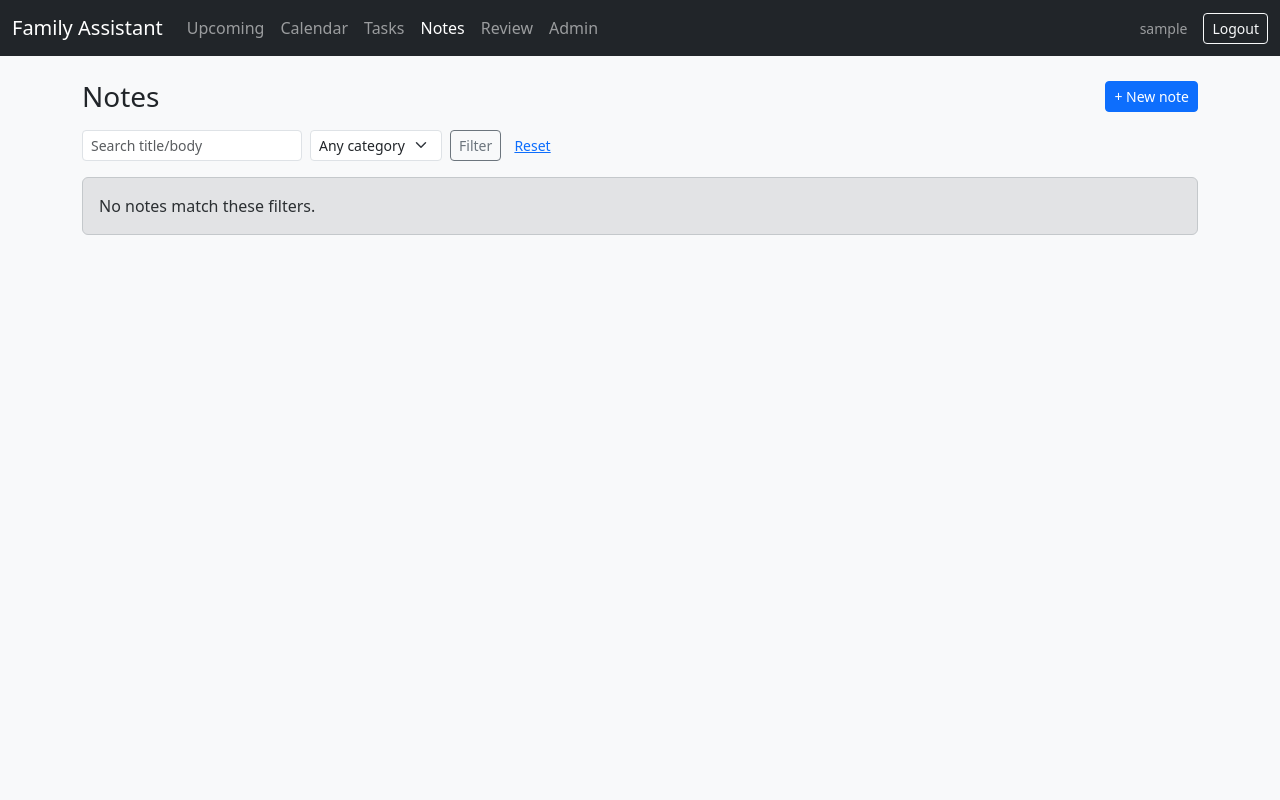
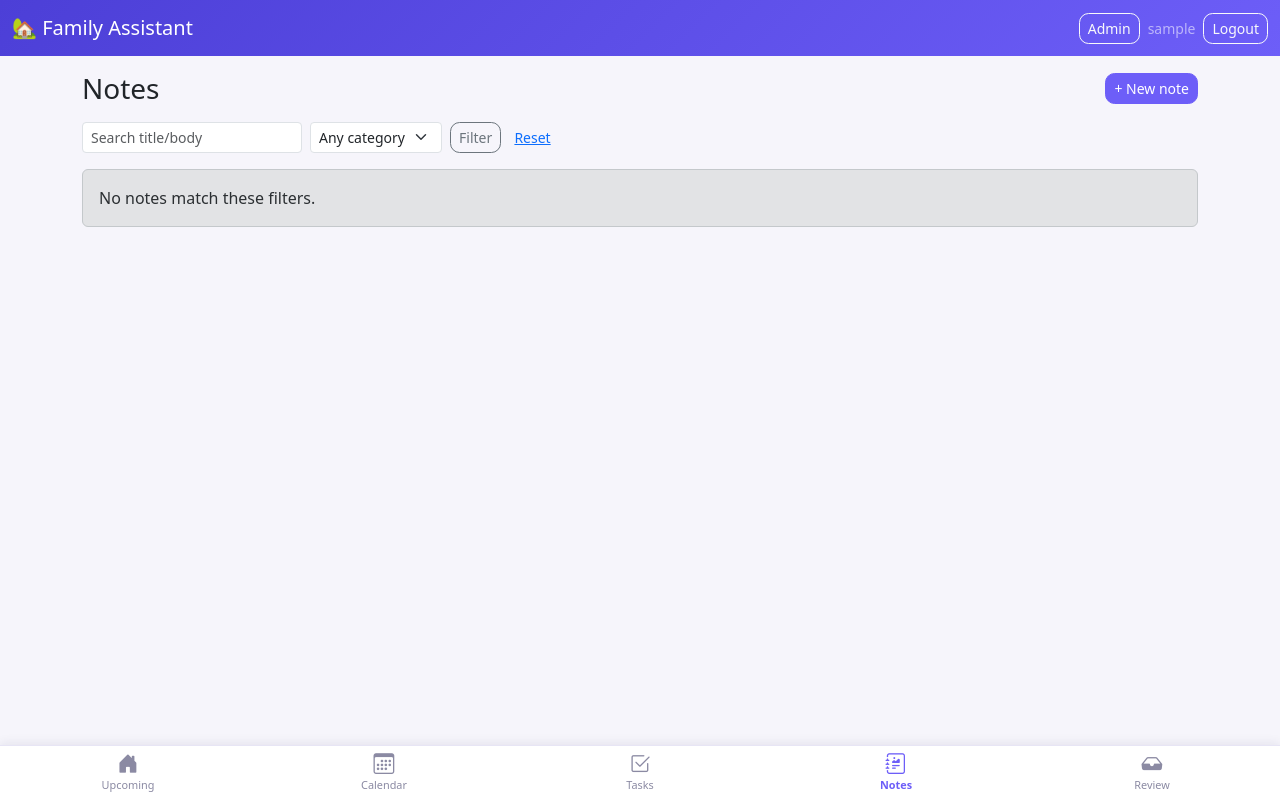
Before and after one commit to realikechukwu/lifeos, a Django app: page /notes/ in a window 1280 px wide. Run offline with Django 5.2, Linux system fonts and the light colour scheme; the visitor is signed in with stand-in values (Sample User, id 1); data that the repository does not hold is empty.

Commit message:
Redesign nav: fixed bottom tab bar, simplified top bar, warmer palette
Moves Upcoming/Calendar/Tasks/Notes/Review into a fixed bottom tab bar
with Bootstrap Icons and active-state highlighting (pending-review badge
included), leaving the top bar to just branding/admin-link/logout. Adds a
soft indigo accent color, rounded cards/buttons, and subtle shadows via
static/css/app.css — still plain CSS/Bootstrap, no new framework or build
step. Verified: all 90 tests still pass, all five main pages render with
both nav elements present.

Co-Authored-By: Claude Sonnet 5 <noreply@anthropic.com>

```diff
--- a/static/css/app.css
+++ b/static/css/app.css
@@ -1,40 +1,162 @@
-/* Small, deliberately minimal overrides on top of Bootstrap. */
+/* Small, deliberately lightweight design pass on top of Bootstrap — no
+   build step, no design-system framework, just a warmer palette, rounder
+   cards, and a fixed bottom tab bar for navigation. */
+
+:root {
+  --accent: #6d5ef8;
+  --accent-dark: #4c3fd7;
+  --accent-light: #eef0ff;
+}
 
 body {
-  background-color: #f8f9fa;
+  background-color: #f6f5fb;
 }
 
+body.has-bottom-nav {
+  padding-bottom: 5rem; /* keep content clear of the fixed bottom nav */
+}
+
+/* --- Top bar --------------------------------------------------------- */
+
+.topbar {
+  background: linear-gradient(135deg, var(--accent-dark), var(--accent)) !important;
+}
+
+/* --- Cards / general polish ------------------------------------------ */
+
 .card {
-  margin-bottom: 1rem;
+  border: none;
+  border-radius: 0.9rem;
+  box-shadow: 0 1px 6px rgba(31, 23, 82, 0.08);
 }
+
+.btn {
+  border-radius: 0.6rem;
+}
+
+.btn-primary {
+  background-color: var(--accent);
+  border-color: var(--accent);
+}
+
+.btn-primary:hover,
+.btn-primary:focus {
+  background-color: var(--accent-dark);
+  border-color: var(--accent-dark);
+}
+
+.btn-outline-primary {
+  color: var(--accent);
+  border-color: var(--accent);
+}
+
+.btn-outline-primary:hover {
+  background-color: var(--accent);
+  border-color: var(--accent);
+}
+
+.table {
+  background: #fff;
+  border-radius: 0.75rem;
+  overflow: hidden;
+}
+
+/* --- Upcoming feed ------------------------------------------------- */
 
 .feed-item {
   border-left: 4px solid #6c757d;
-  padding: 0.5rem 0.75rem;
-  margin-bottom: 0.5rem;
+  padding: 0.6rem 0.85rem;
+  margin-bottom: 0.6rem;
   background: #fff;
-  border-radius: 0.25rem;
+  border-radius: 0.75rem;
+  box-shadow: 0 1px 4px rgba(31, 23, 82, 0.06);
 }
 
 .feed-item.kind-calendar_event { border-left-color: #2563eb; }
 .feed-item.kind-task_due { border-left-color: #f59e0b; }
 .feed-item.kind-task_overdue { border-left-color: #dc2626; }
 .feed-item.kind-reminder { border-left-color: #16a34a; }
-.feed-item.kind-review { border-left-color: #9333ea; }
+.feed-item.kind-review { border-left-color: var(--accent); }
 
 .feed-item .kind-label {
-  font-size: 0.75rem;
+  font-size: 0.72rem;
   text-transform: uppercase;
-  letter-spacing: 0.03em;
+  letter-spacing: 0.04em;
   color: #6c757d;
+  font-weight: 600;
 }
 
 #fullcalendar-root {
   background: #fff;
   padding: 1rem;
-  border-radius: 0.25rem;
+  border-radius: 0.9rem;
+  box-shadow: 0 1px 6px rgba(31, 23, 82, 0.08);
 }
 
 .highlight-row {
   outline: 2px solid #f59e0b;
 }
+
+/* --- Bottom navigation ------------------------------------------------- */
+
+.bottom-nav {
+  position: fixed;
+  bottom: 0;
+  left: 0;
+  right: 0;
+  z-index: 1030;
+  display: flex;
+  background: #fff;
+  border-top: 1px solid #e7e5f5;
+  box-shadow: 0 -2px 10px rgba(31, 23, 82, 0.08);
+  padding-bottom: env(safe-area-inset-bottom, 0); /* iOS home-bar safe area */
+}
+
+.bottom-nav-item {
+  flex: 1 1 0;
+  display: flex;
+  flex-direction: column;
+  align-items: center;
+  justify-content: center;
+  gap: 0.15rem;
+  padding: 0.5rem 0.25rem 0.4rem;
+  color: #8b8aa3;
+  text-decoration: none;
+  font-size: 0.68rem;
+  font-weight: 500;
+  transition: color 0.15s ease;
+}
+
+.bottom-nav-item i {
+  font-size: 1.3rem;
+  line-height: 1;
+}
+
+.bottom-nav-item:hover {
+  color: var(--accent-dark);
+}
+
+.bottom-nav-item.active {
+  color: var(--accent);
+  font-weight: 700;
+}
+
+.bottom-nav-icon-wrap {
+  position: relative;
+  display: inline-flex;
+}
+
+.bottom-nav-badge {
+  position: absolute;
+  top: -0.35rem;
+  right: -0.55rem;
+  background: #f59e0b;
+  color: #fff;
+  font-size: 0.6rem;
+  font-weight: 700;
+  min-width: 1.1rem;
+  padding: 0.05rem 0.3rem;
+  border-radius: 999px;
+  line-height: 1.3;
+  text-align: center;
+}
--- a/templates/base.html
+++ b/templates/base.html
@@ -5,45 +5,21 @@
   <meta name="viewport" content="width=device-width, initial-scale=1">
   <title>{% block title %}Family Assistant{% endblock %}</title>
   <link rel="stylesheet" href="https://cdn.jsdelivr.net/npm/bootstrap@5.3.3/dist/css/bootstrap.min.css">
+  <link rel="stylesheet" href="https://cdn.jsdelivr.net/npm/bootstrap-icons@1.11.3/font/bootstrap-icons.min.css">
   <link rel="stylesheet" href="{% static 'css/app.css' %}">
   {% block extra_head %}{% endblock %}
 </head>
-<body>
+<body class="{% if user.is_authenticated %}has-bottom-nav{% endif %}">
 {% if user.is_authenticated %}
-<nav class="navbar navbar-expand-md navbar-dark bg-dark mb-4">
+<nav class="navbar navbar-dark topbar mb-3">
   <div class="container-fluid">
-    <a class="navbar-brand" href="{% url 'web:upcoming' %}">Family Assistant</a>
-    <button class="navbar-toggler" type="button" data-bs-toggle="collapse" data-bs-target="#navMain">
-      <span class="navbar-toggler-icon"></span>
-    </button>
-    <div class="collapse navbar-collapse" id="navMain">
-      <ul class="navbar-nav me-auto mb-2 mb-md-0">
-        <li class="nav-item">
-          <a class="nav-link {% if request.resolver_match.url_name == 'upcoming' %}active{% endif %}" href="{% url 'web:upcoming' %}">Upcoming</a>
-        </li>
-        <li class="nav-item">
-          <a class="nav-link {% if request.resolver_match.url_name == 'calendar' %}active{% endif %}" href="{% url 'web:calendar' %}">Calendar</a>
-        </li>
-        <li class="nav-item">
-          <a class="nav-link {% if 'task' in request.resolver_match.url_name %}active{% endif %}" href="{% url 'web:task_list' %}">Tasks</a>
-        </li>
-        <li class="nav-item">
-          <a class="nav-link {% if 'note' in request.resolver_match.url_name %}active{% endif %}" href="{% url 'web:note_list' %}">Notes</a>
-        </li>
-        <li class="nav-item">
-          <a class="nav-link {% if 'review' in request.resolver_match.url_name %}active{% endif %}" href="{% url 'web:review_list' %}">
-            Review
-            {% if pending_review_count %}<span class="badge rounded-pill bg-warning text-dark">{{ pending_review_count }}</span>{% endif %}
-          </a>
-        </li>
-        {% if user.is_staff %}
-        <li class="nav-item">
-          <a class="nav-link" href="{% url 'admin:index' %}">Admin</a>
-        </li>
-        {% endif %}
-      </ul>
-      <span class="navbar-text me-3 small">{{ user.get_username }}</span>
-      <form method="post" action="{% url 'logout' %}" class="d-flex">
+    <a class="navbar-brand" href="{% url 'web:upcoming' %}">🏡 Family Assistant</a>
+    <div class="d-flex align-items-center gap-2">
+      {% if user.is_staff %}
+        <a href="{% url 'admin:index' %}" class="btn btn-outline-light btn-sm">Admin</a>
+      {% endif %}
+      <span class="navbar-text small d-none d-sm-inline">{{ user.get_username }}</span>
+      <form method="post" action="{% url 'logout' %}" class="d-inline">
         {% csrf_token %}
         <button type="submit" class="btn btn-outline-light btn-sm">Logout</button>
       </form>
@@ -52,7 +28,7 @@
 </nav>
 {% endif %}
 
-<main class="container pb-5">
+<main class="container">
   {% if messages %}
     {% for message in messages %}
       <div class="alert {% if message.tags %}alert-{{ message.tags }}{% else %}alert-info{% endif %} alert-dismissible fade show" role="alert">
@@ -65,6 +41,34 @@
   {% block content %}{% endblock %}
 </main>
 
+{% if user.is_authenticated %}
+<nav class="bottom-nav">
+  <a href="{% url 'web:upcoming' %}" class="bottom-nav-item {% if request.resolver_match.url_name == 'upcoming' %}active{% endif %}">
+    <i class="bi bi-house-door-fill"></i>
+    <span>Upcoming</span>
+  </a>
+  <a href="{% url 'web:calendar' %}" class="bottom-nav-item {% if request.resolver_match.url_name == 'calendar' %}active{% endif %}">
+    <i class="bi bi-calendar3"></i>
+    <span>Calendar</span>
+  </a>
+  <a href="{% url 'web:task_list' %}" class="bottom-nav-item {% if 'task' in request.resolver_match.url_name %}active{% endif %}">
+    <i class="bi bi-check2-square"></i>
+    <span>Tasks</span>
+  </a>
+  <a href="{% url 'web:note_list' %}" class="bottom-nav-item {% if 'note' in request.resolver_match.url_name %}active{% endif %}">
+    <i class="bi bi-journal-richtext"></i>
+    <span>Notes</span>
+  </a>
+  <a href="{% url 'web:review_list' %}" class="bottom-nav-item {% if 'review' in request.resolver_match.url_name %}active{% endif %}">
+    <span class="bottom-nav-icon-wrap">
+      <i class="bi bi-inbox-fill"></i>
+      {% if pending_review_count %}<span class="bottom-nav-badge">{{ pending_review_count }}</span>{% endif %}
+    </span>
+    <span>Review</span>
+  </a>
+</nav>
+{% endif %}
+
 <script src="https://cdn.jsdelivr.net/npm/bootstrap@5.3.3/dist/js/bootstrap.bundle.min.js"></script>
 {% block extra_scripts %}{% endblock %}
 </body>
```
